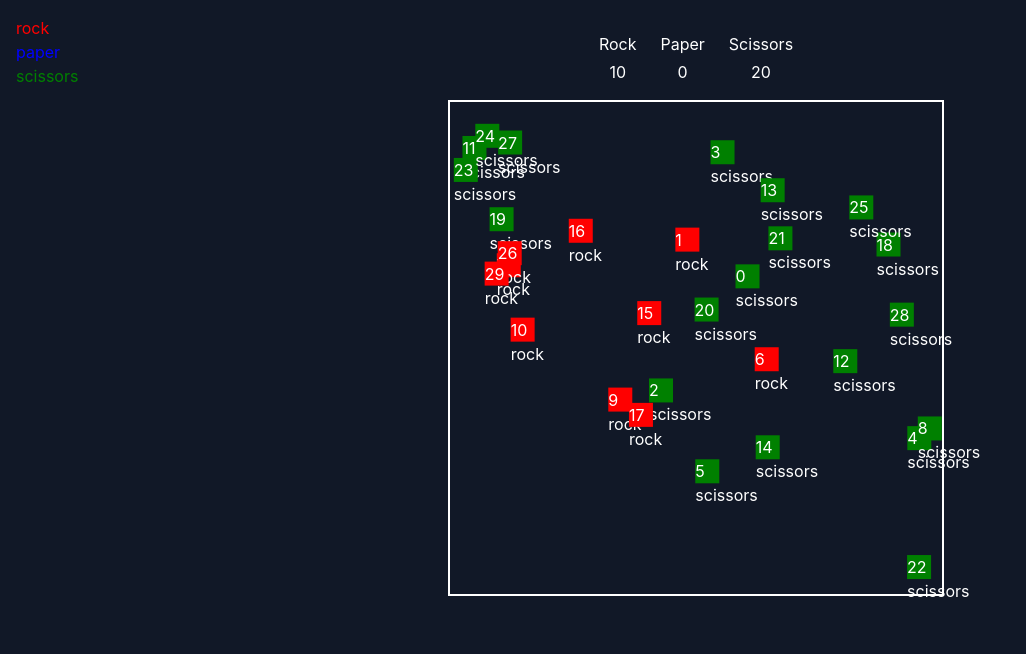
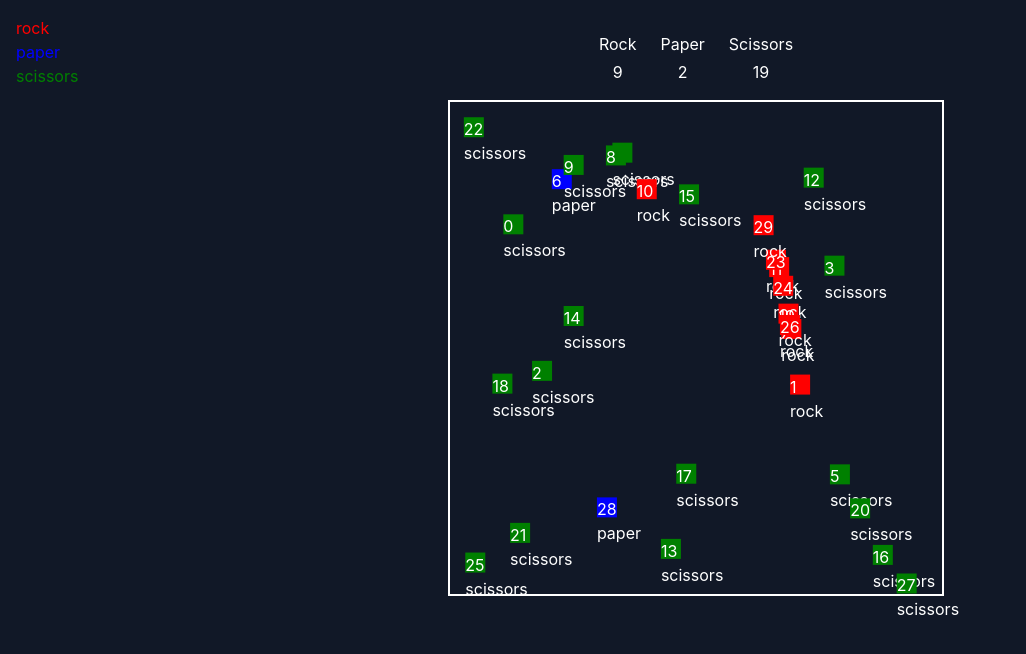
Before and after one commit to 40fathoms/rock-paper-scissors, a React (Vite) app: page / in a window 1280 px wide. Shown: the top 654 px of the page, without its empty margins (0-1026 px from the left). Built offline with nearby package versions, Linux system fonts and the light colour scheme.

Commit message:
fix: updated rendering logic

```diff
--- a/src/components/box.tsx
+++ b/src/components/box.tsx
@@ -1,23 +1,15 @@
-import { useContext, useState } from 'react';
+import { useContext } from 'react';
 
 import { Element } from './element';
 
 import { RockPaperScissorsContext } from '@/contexts/RockPaperScissorsContext';
 import { cn } from '@/utils/cn';
-import { useRequestAnimationFrame } from '@/hooks/useRequestAnimationFrame';
 
 const Box = () => {
   const { boxRef, quadTree } = useContext(RockPaperScissorsContext);
 
-  const [renderCount, setRenderCount] = useState(0);
-
-  useRequestAnimationFrame(() => {
-    setRenderCount((prev) => prev + 1);
-  }, []);
-
   return (
     <div
-      key={String(renderCount)}
       ref={boxRef}
       className={cn([
         'relative h-96 w-96 border-2 border-white',
--- a/src/components/element.tsx
+++ b/src/components/element.tsx
@@ -1,6 +1,5 @@
 import { motion, useMotionValue } from 'framer-motion';
-import type { ElementRef } from 'react';
-import { useContext, useRef } from 'react';
+import { useContext, useRef, useState } from 'react';
 
 import type { ElementTypes } from '@/classes/quadTree';
 import { Point } from '@/classes/quadTree';
@@ -19,7 +18,7 @@ interface ElementProps {
   elementDefaultDirection: CathetusesDirection;
 }
 
-const detectionRange = 30; // Define the detection range
+const detectionRange = 35; // Define the detection range
 
 const elementTypeColor: Record<ElementTypes, string> = {
   rock: 'red',
@@ -41,7 +40,7 @@ const Element = ({
   const direction = useRef(elementDefaultDirection);
   const elementTypeRef = useRef(elementDefaultType);
 
-  const positionRef = useRef<ElementRef<'div'>>(null);
+  const [elementType, setElementType] = useState(elementDefaultType);
 
   const x = useMotionValue(initialX);
   const y = useMotionValue(initialY);
@@ -77,6 +76,7 @@ const Element = ({
       updateQuadTree(newPoint);
 
       elementTypeRef.current = newElementType;
+      setElementType(newElementType);
     });
   };
 
@@ -111,15 +111,17 @@ const Element = ({
 
   return (
     <motion.div
-      ref={positionRef}
+      key={elementType}
       style={{
         x,
         y,
-        backgroundColor: elementTypeColor[elementTypeRef.current]
+        backgroundColor: elementTypeColor[elementType]
+        // backgroundColor: elementTypeColor[elementTypeRef.current]
       }}
-      className={cn(['absolute h-6 w-6 bg-white'])}
+      className={cn(['absolute h-5 w-5 bg-white'])}
     >
-      {id} <br /> {elementTypeRef.current}
+      {id} <br /> {elementType}
+      {/* {id} <br /> {elementTypeRef.current} */}
     </motion.div>
   );
 };
```
